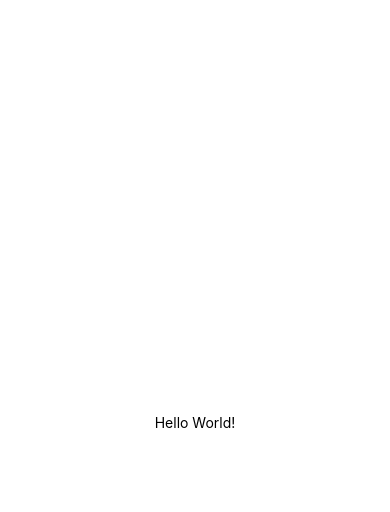
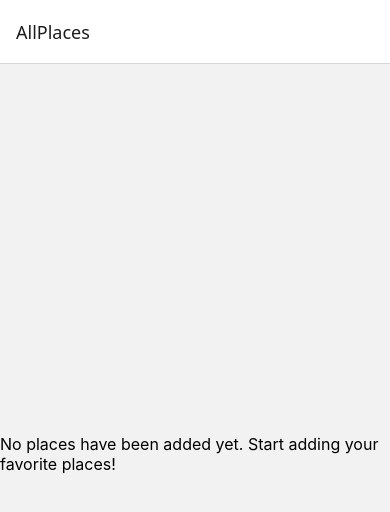
Before and after one commit to sailakshmy/favouritePlacesApp, a React Native app in the folder favorite-places/: screen / in a window 390 px wide. Shown: the top 512 px of the page. Built offline with nearby package versions, Linux system fonts and the light colour scheme.

Commit message:
Added navigation and the screens for the stack navigation

```diff
--- a/favorite-places/App.js
+++ b/favorite-places/App.js
@@ -1,20 +1,21 @@
+import { NavigationContainer } from "@react-navigation/native";
+import { createNativeStackNavigator } from "@react-navigation/native-stack";
 import { StatusBar } from "expo-status-bar";
-import { StyleSheet, Text, View } from "react-native";
+import AllPlaces from "./screens/AllPlaces";
+import AddPlace from "./screens/AddPlace";
+
+const Stack = createNativeStackNavigator();
 
 export default function App() {
   return (
-    <View style={styles.container}>
-      <Text>Hello World!</Text>
+    <>
       <StatusBar style="auto" />
-    </View>
+      <NavigationContainer>
+        <Stack.Navigator>
+          <Stack.Screen name="AllPlaces" component={AllPlaces} />
+          <Stack.Screen name="AddPlace" component={AddPlace} />
+        </Stack.Navigator>
+      </NavigationContainer>
+    </>
   );
 }
-
-const styles = StyleSheet.create({
-  container: {
-    flex: 1,
-    backgroundColor: "#fff",
-    alignItems: "center",
-    justifyContent: "center",
-  },
-});
--- a/favorite-places/package.json
+++ b/favorite-places/package.json
@@ -9,6 +9,8 @@
     "web": "expo start --web"
   },
   "dependencies": {
+    "@react-navigation/native": "^7.1.6",
+    "@react-navigation/native-stack": "^7.3.10",
     "expo": "~52.0.46",
     "expo-status-bar": "~2.0.1",
     "react": "18.3.1",
```
Also changed, not shown: 1 other file (tests, documents, lock files or other folders).
